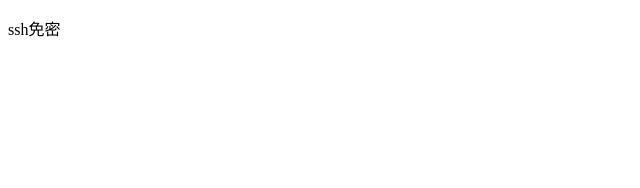
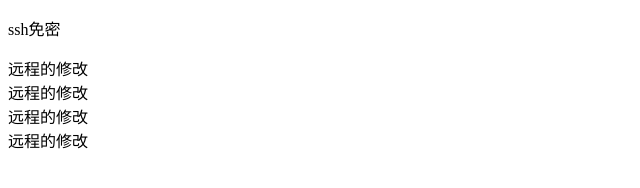
Before and after one commit to phoe0/or, a plain HTML site: page SSH.html in a window 1280 px wide. Shown: the whole page, without its empty margins (0-640 px from the left). Drawn offline with Linux system fonts and the light colour scheme.

Commit message:
Update SSH.html

```diff
--- a/SSH.html
+++ b/SSH.html
@@ -9,6 +9,10 @@
 
 <body>
     <p>ssh免密</p>
+    <div>远程的修改</div>
+    <div>远程的修改</div>
+    <div>远程的修改</div>
+    <div>远程的修改</div>
 </body>
 
 </html>
```
